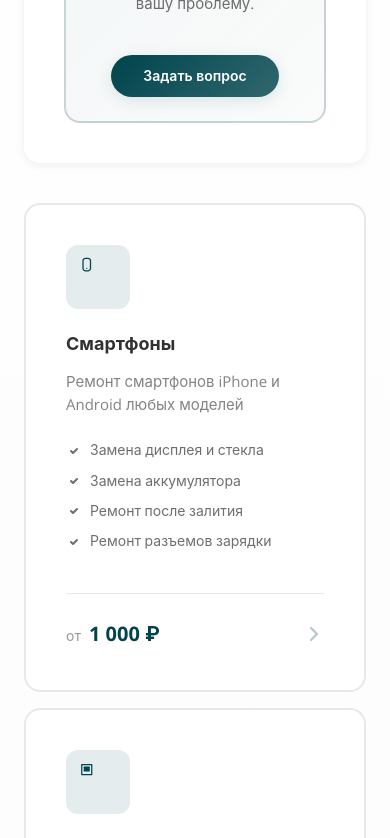
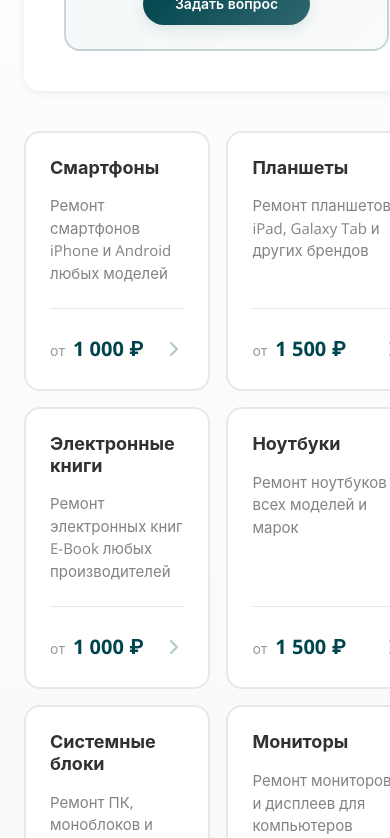
Before and after one commit to ToriHever/OPTIMA, an Angular app in the folder optima-service-angular/: page / in a window 390 px wide. Shown: the part 2560-3398 px from the top of the page. Built offline with nearby package versions, Linux system fonts and the light colour scheme.

Commit message:
Уменьшен вид карточек на мобилке

```diff
--- a/optima-service-angular/src/app/features/home/components/repair-categories/repair-categories.scss
+++ b/optima-service-angular/src/app/features/home/components/repair-categories/repair-categories.scss
@@ -97,7 +97,7 @@
 .category-card {
   display: flex;
   flex-direction: column;
-  padding: $spacing-xl;
+  padding: $spacing-md;
   background: $color-white;
   border: 2px solid $color-bg-grey;
   border-radius: $radius-lg;
@@ -343,31 +343,14 @@
   }
 
   .categories-grid {
-    grid-template-columns: 1fr;
     gap: $spacing-sm;
   }
 
   .category-card {
-    padding: $spacing-lg;
-  }
+    padding: $spacing-md;
 
-  .card-icon {
-    width: 64px;
-    height: 64px;
-
-    svg {
-      width: 40px;
-      height: 40px;
-    }
-  }
-
-  .cta-icon {
-    width: 64px;
-    height: 64px;
-
-    svg {
-      width: 32px;
-      height: 32px;
+    .card-icon, .card-features {
+    display: none;
     }
   }
 
```
